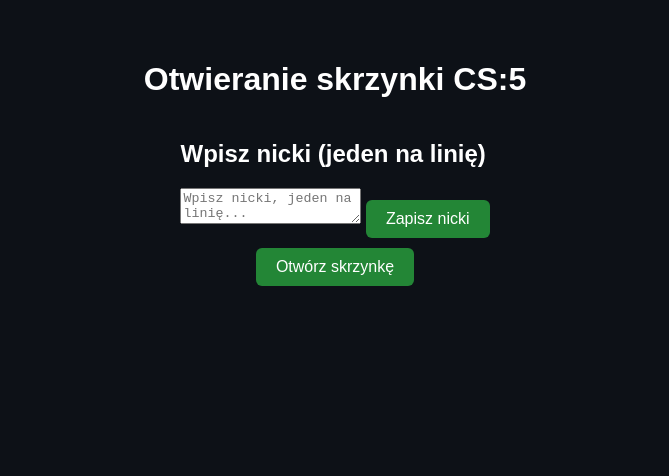
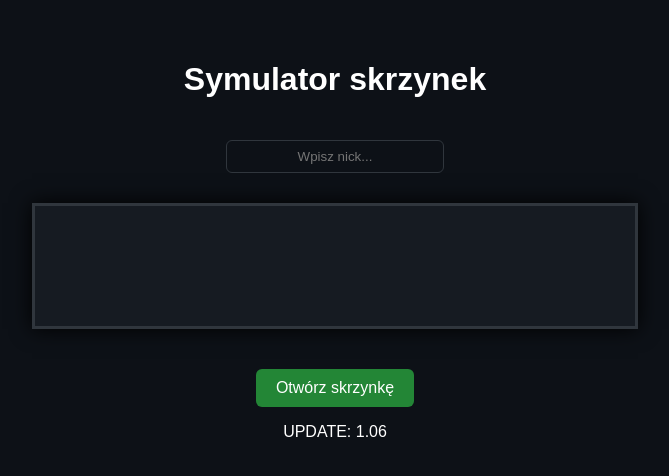
Before and after one commit to 999NERT/gimbalej, a plain HTML site: page index.html in a window 1280 px wide. Shown: the whole page, without its empty margins (305-974 px from the left). Drawn offline with Linux system fonts and the light colour scheme.

Commit message:
Update index.html

```diff
--- a/index.html
+++ b/index.html
@@ -2,25 +2,23 @@
 <html lang="pl">
 <head>
   <meta charset="UTF-8" />
-  <meta name="viewport" content="width=device-width, initial-scale=1" />
-  <title>CS:GO Case</title>
+  <meta name="viewport" content="width=device-width, initial-scale=1.0"/>
+  <title>Otwieranie Skrzynek</title>
   <link rel="stylesheet" href="style.css" />
 </head>
 <body>
-  <h1>Otwieranie skrzynki CS:5</h1>
-  <div class="main-layout">
-    <div class="case-container">
-      <div class="items" id="items"></div>
-      <div class="pointer"></div>
+  <div class="container">
+    <h1>Symulator skrzynek</h1>
+    <input type="text" id="nicknameInput" placeholder="Wpisz nick..." />
+
+    <div id="items-container">
+      <div id="items"></div>
     </div>
-    <div class="sidebar">
-      <h2>Wpisz nicki (jeden na linię)</h2>
-      <textarea id="nickInput" placeholder="Wpisz nicki, jeden na linię..."></textarea>
-      <button onclick="updateNickPool()">Zapisz nicki</button>
-    </div>
+
+    <button id="openBtn">Otwórz skrzynkę</button>
+    <p id="result"></p>
+    <p class="update-info">UPDATE: 1.06</p>
   </div>
-  <button id="openBtn" onclick="openCase()">Otwórz skrzynkę</button>
-  <p id="result"></p>
 
   <script src="script.js"></script>
 </body>
```
